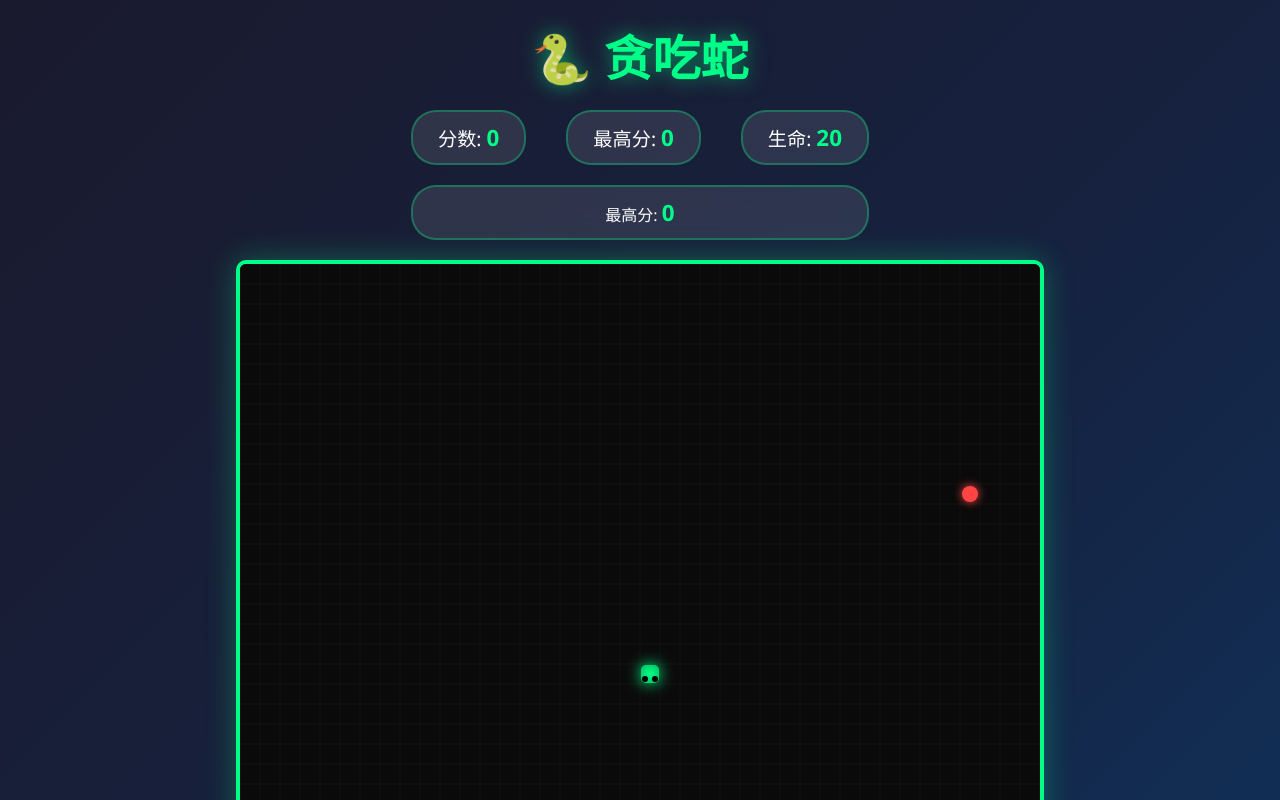
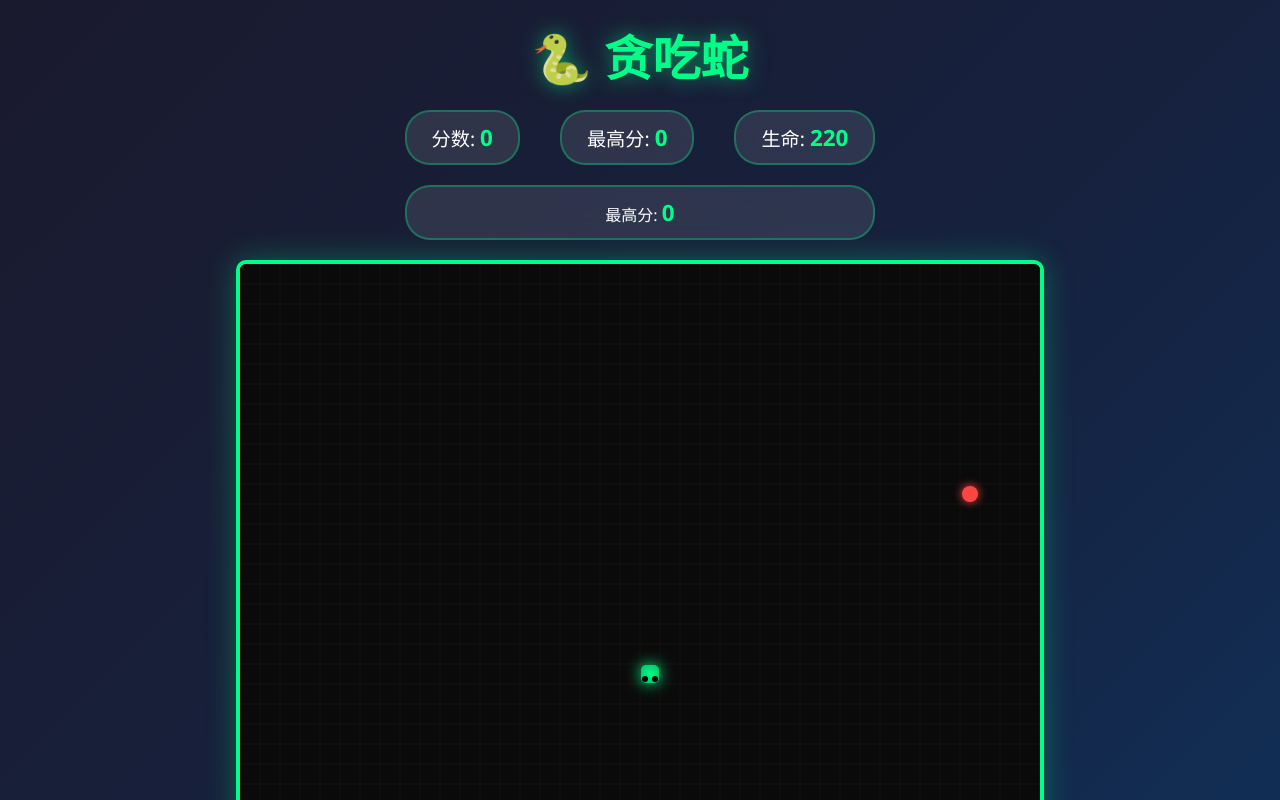
Before and after one commit to LittleAlen/testonly, a plain HTML site: page index.html in a window 1280 px wide. Shown: the top 800 px of the page. Drawn offline with Linux system fonts and the light colour scheme.

Commit message:
仲景：调整初始生命值
将初始生命值从 20 增加到 220

```diff
--- a/index.html
+++ b/index.html
@@ -226,7 +226,7 @@
                 最高分: <span id="highScore">0</span>
             </div>
             <div class="score-item">
-                生命: <span id="lives">20</span>
+                生命: <span id="lives">220</span>
             </div>
         </div>
 
@@ -280,7 +280,7 @@
         let gameSpeed = 100;
         let isPaused = false;
         let isGameOver = false;
-        let lives = 20;
+        let lives = 220;
 
         // DOM 元素
         const scoreEl = document.getElementById('score');
@@ -302,7 +302,7 @@
             direction = { x: 0, y: 0 };
             nextDirection = { x: 0, y: 0 };
             score = 0;
-            lives = 20;
+            lives = 220;
             scoreEl.textContent = score;
             livesEl.textContent = lives;
             isPaused = false;
```
